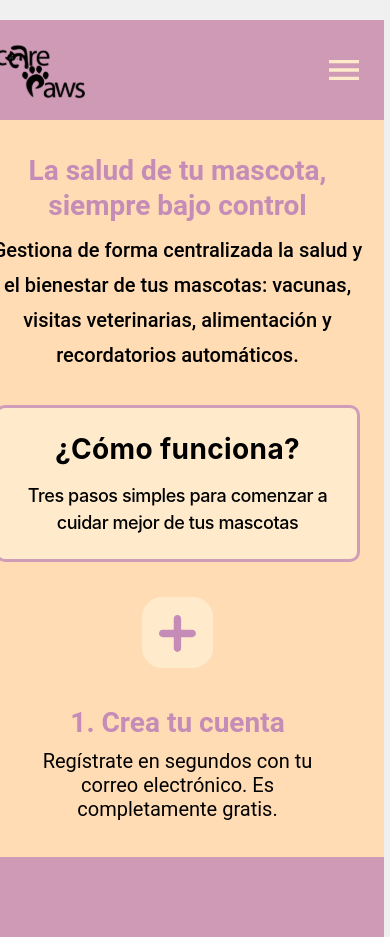
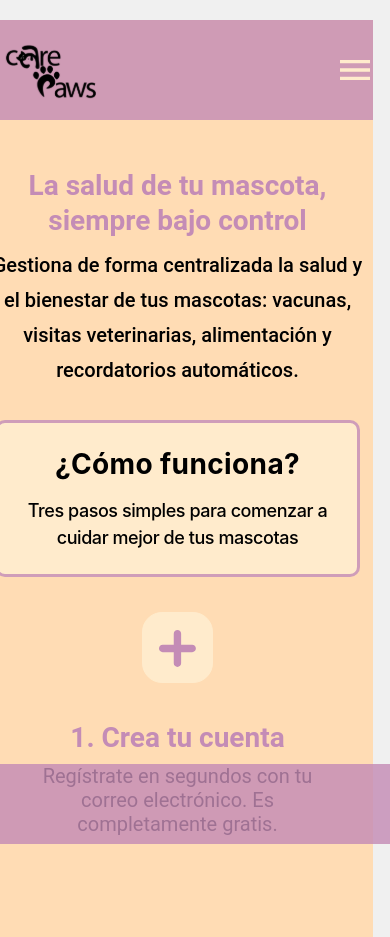
Before and after one commit to care-paws/pet-health-tracker-frontend, a React app in the folder frontend/: page / in a window 390 px wide. Built offline with nearby package versions, Linux system fonts and the light colour scheme; no server answers; the HTML template or start-up script is replaced by a standard one.

Commit message:
feat: implement responsive Footer and adjust PageLayout for footer integration

```diff
--- a/frontend/src/components/AppFooter.module.css
+++ b/frontend/src/components/AppFooter.module.css
@@ -1,3 +1,20 @@
 .appFooter {
-  padding: 12px 16px;
+  display: none;
 }
+
+@media (max-height: 917px) {
+  .appFooter {
+    display: block;
+    padding: 12px 16px;
+    width: 100%;
+    max-width: 412px;
+    position: fixed;
+    left: 50%;
+    bottom: 0;
+    transform: translateX(-50%);
+    margin-top: auto;
+    z-index: 10;
+    height: 80px;
+    background: transparent;
+  }
+}
--- a/frontend/src/layouts/PageLayout.jsx
+++ b/frontend/src/layouts/PageLayout.jsx
@@ -5,7 +5,7 @@ function PageLayout({ className, header, footer, children }) {
   return (
     <div className={`${styles.pageLayout} ${className || ""}`.trim()}>
       {header}
-      {children}
+      <div className={styles.pageLayout__content}>{children}</div>
       {footer}
     </div>
   );
--- a/frontend/src/layouts/PageLayout.module.css
+++ b/frontend/src/layouts/PageLayout.module.css
@@ -3,3 +3,16 @@
   flex-direction: column;
   min-height: 100vh;
 }
+
+.pageLayout__content {
+  flex: 1;
+  display: flex;
+  flex-direction: column;
+  padding-bottom: 0;
+}
+
+@media (max-height: 917px) {
+  .pageLayout__content {
+    padding-bottom: 96px; /* avoid overlap with fixed footer when visible */
+  }
+}
--- a/frontend/src/pages/landing/LandingPage.jsx
+++ b/frontend/src/pages/landing/LandingPage.jsx
@@ -1,5 +1,6 @@
-import { hamburgerIcon, heartButtonIcon, plusButtonIcon } from "@/assets/icons/icons";
+import { calendarButtonIcon, hamburgerIcon, heartButtonIcon, plusButtonIcon } from "@/assets/icons/icons";
 import logoUrl from "@/assets/logo.svg";
+import AppFooter from "@/components/AppFooter";
 import PageLayout from "@/layouts/PageLayout";
 import { useState } from "react";
 import { useNavigate } from "react-router-dom";
@@ -41,7 +42,7 @@ function LandingPage() {
     </header>
   );
 
-  const footer = <footer className={styles["landingPage__footer"]}></footer>;
+  const footer = <AppFooter className={styles["landingPage__footer"]} />;
 
   return (
     <PageLayout className={styles.landingPage} header={header} footer={footer}>
@@ -109,11 +110,7 @@ function LandingPage() {
 
         {/* Step 3 Icon */}
         <div className={`${styles["stepIcon"]} ${styles["stepIconLarge"]}`}>
-          <svg width="89" height="93" viewBox="0 0 89 93" fill="none">
-            <rect x="15" y="20" width="60" height="65" rx="5" fill="#C48CB6" opacity="0.2" />
-            <rect x="20" y="15" width="50" height="5" rx="2.5" fill="#C48CB6" />
-            <path d="M30 35H60M30 45H60M30 55H60M30 65H50" stroke="#C48CB6" strokeWidth="3" strokeLinecap="round" />
-          </svg>
+          <img src={calendarButtonIcon} alt="calendar" width={89} height={93} />
         </div>
         <section className={styles["step"]}>
           <h3 className={styles["step__title"]}>3. Registra y programa</h3>
--- a/frontend/src/pages/landing/LandingPage.module.css
+++ b/frontend/src/pages/landing/LandingPage.module.css
@@ -144,28 +144,22 @@
 }
 
 .landingPage__footer {
-  position: absolute;
-  top: 837px;
-  left: 0;
-  width: 412px;
   height: 80px;
   background: rgba(196, 140, 182, 0.81);
 }
 
 /* Main Content Block */
 .landingPage__mainContent {
-  position: absolute;
-  top: 100px;
   width: 100%;
-  height: 737px;
+  height: 100vh;
   overflow-x: hidden;
   overflow-y: auto;
   display: flex;
   flex-direction: column;
   align-items: center;
   gap: 35px;
-  padding-top: 35px;
-  padding-bottom: 35px;
+  padding-top: 150px;
+  padding-bottom: 130px;
 }
 
 /* Hero Section Block */
--- a/frontend/src/styles/globals.css
+++ b/frontend/src/styles/globals.css
@@ -19,6 +19,8 @@ body {
   display: flex;
   justify-content: center;
   align-items: flex-start;
+  min-height: 100vh;
+  width: 100%;
   margin-top: 20px;
 }
 
```
